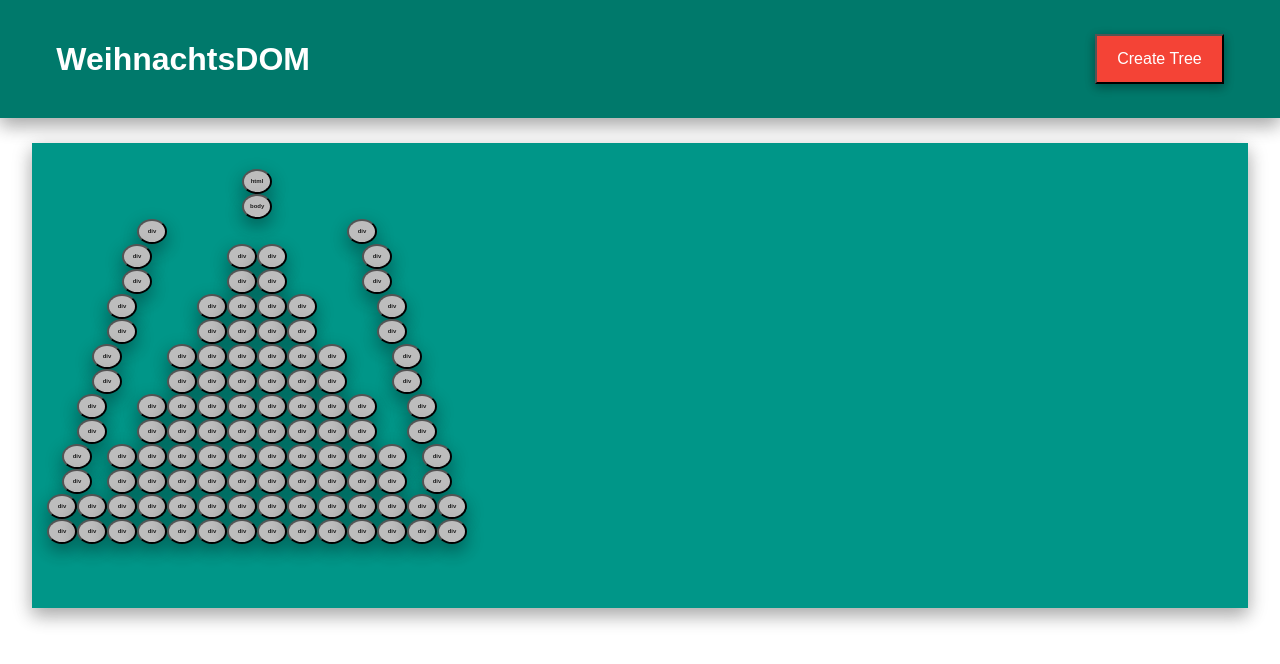
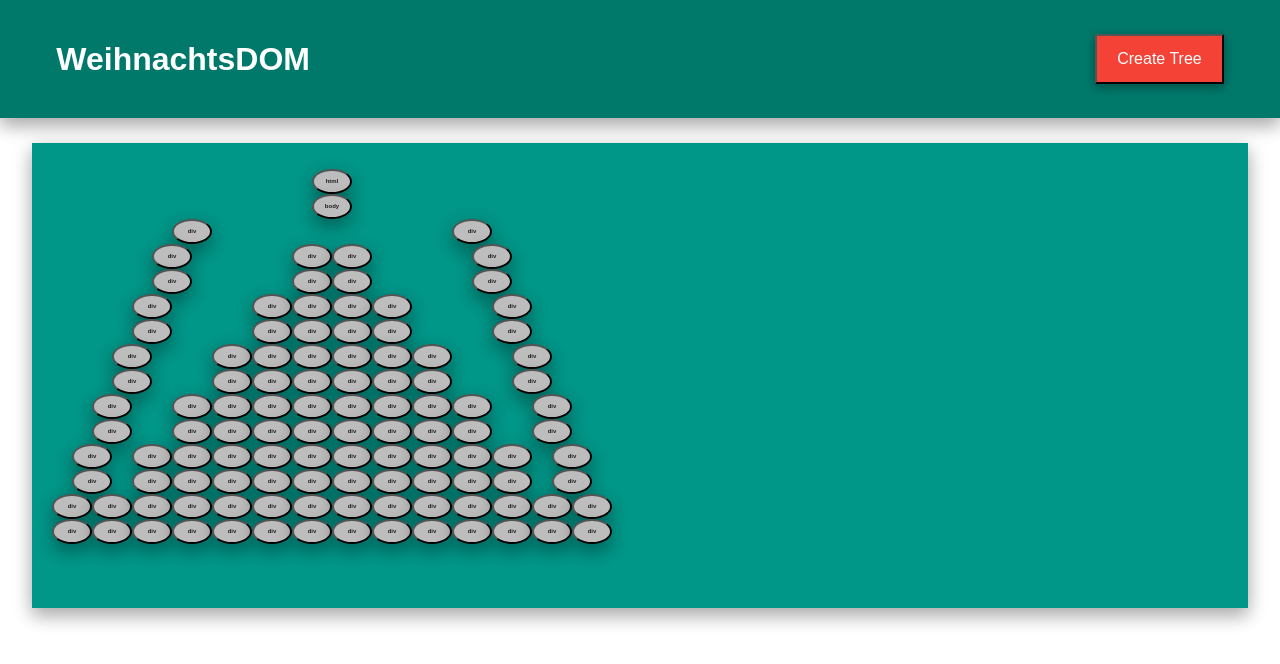
Before and after one commit to GustavoLastra/weihnachtsDOM-react, a React (Create React App) app: page / in a window 1280 px wide. Both pictures are taken after a click on the button "Create Tree". Shown: the top 664 px of the page. Built offline with nearby package versions, Linux system fonts and the light colour scheme.

Commit message:
edit leds width

```diff
--- a/src/component/css/tree.css
+++ b/src/component/css/tree.css
@@ -64,7 +64,7 @@
 
 .led {
     box-shadow: 0 8px 16px 0 rgba(0,0,0,0.2), 0 6px 20px 0 rgba(0,0,0,0.19);
-    width: 30px;
+    width: 40px;
     cursor: pointer;
     border-radius: 50%;
     outline: none;
```
